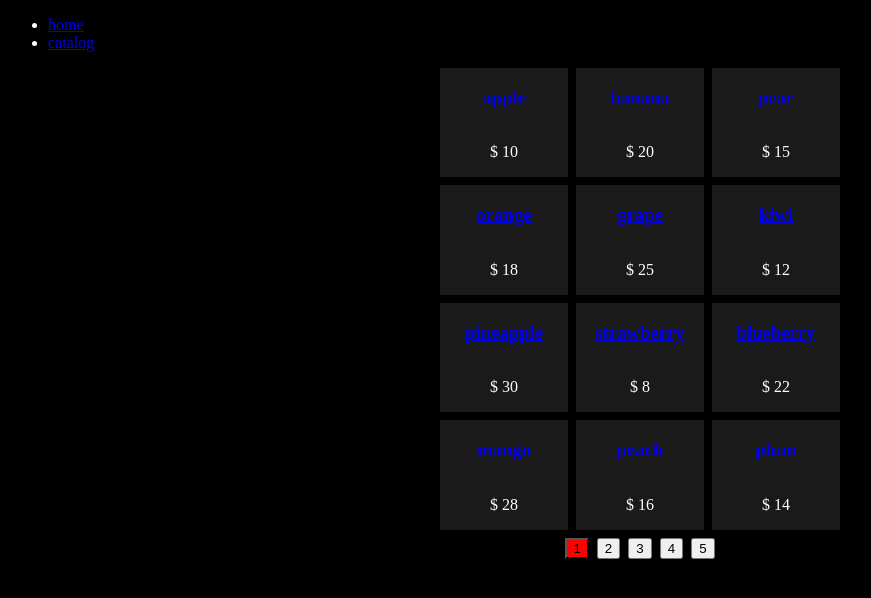
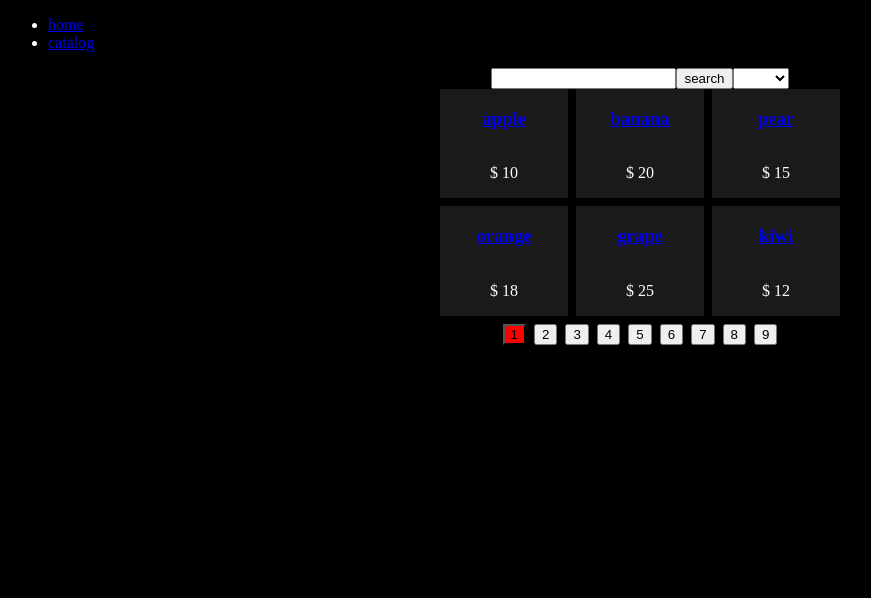
Before and after one commit to DmitriStark/Eccomerse-client, a React (Vite) app: page /products in a window 1280 px wide. Shown: the top 598 px of the page, without its empty margins (0-871 px from the left). Built offline with nearby package versions, Linux system fonts and the light colour scheme.

Commit message:
added search to catalog and search params

```diff
--- a/src/Components/Catalog.tsx
+++ b/src/Components/Catalog.tsx
@@ -1,30 +1,97 @@
-import { useState } from "react";
-import { products } from "../products";
+import  { useState } from "react";
+import { products, Product } from "../products";
 import ProductCard from "./ProductCard";
-import CatalogPagesLinks from "./CatalogPagesBar";
+import CatalogPagesLinks from "./CatalogPagesLinks";
+
+const itemsPerPage = 6;
+
+const sortCategories = ['name', 'price'];
+
+interface CatalogControlsProps {
+  handleSearch: (str: string) => void;
+  handleSort: (category: string) => void;
+}
+
+interface CatalogBoardProps {
+  cards: JSX.Element[];
+}
 
 
-const itemsPerPage = 12;
+export function Catalog() {
+  const [searchedProducts, setSearchedProducts] = useState<Product[]>(products);
+  const [curPageNum, setCurPageNum] = useState<number>(1);
+  const cards = getPageCards(curPageNum, searchedProducts);
 
-export  function Catalog() {
-  const [curPageNum, setCurPageNum] = useState<number>(1);
+  function handleSearch(str: string) {
+    const result = products.filter((p) => p.name.includes(str));
+    setSearchedProducts(result);
+  }
 
-  const firstIndex = (curPageNum - 1) * itemsPerPage;
-  const secondIndex = firstIndex + itemsPerPage;
+  function handleSort(category: string) {
+    const productsClone = [...products];
 
-  const productsCards = products
-    .slice(firstIndex, secondIndex)
-    .map((p) => <ProductCard key={p.id} product={p} />);
+    switch (category) {
+      case 'name':
+        productsClone.sort((p1, p2) => p1.name.localeCompare(p2.name));
+        break;
+      case 'price':
+        productsClone.sort((p1, p2) => p1.price - p2.price);
+        break;
+    }
+
+    setSearchedProducts(productsClone);
+  }
+
+  const pagesCount = Math.ceil(searchedProducts.length / itemsPerPage);
 
   return (
     <>
-      <div className="catalog-board">{productsCards}</div>
+      <CatalogControls handleSort={handleSort} handleSearch={handleSearch} />
+      <CatalogBoard cards={cards} />
       <CatalogPagesLinks
-      itemsPerPage={itemsPerPage}
         selectedPageNum={curPageNum}
-        products={products}
         onPageBtnClick={(num) => setCurPageNum(num)}
+        pagesCount={pagesCount}
       />
     </>
   );
 }
+
+function CatalogControls({ handleSearch, handleSort }: CatalogControlsProps) {
+  const [inputVal, setInputVal] = useState<string>('');
+
+  const sortOptions = ['', ...sortCategories].map((c) => (
+    <option key={c} value={c}>
+      {c}
+    </option>
+  ));
+
+  return (
+    <div className="catalog-board-controls">
+      <input
+        type="text"
+        value={inputVal}
+        onChange={(e) => setInputVal(e.target.value)}
+      />
+      <button onClick={() => handleSearch(inputVal)}>search</button>
+      <select onChange={(e) => handleSort(e.target.value)}>
+        {sortOptions}
+      </select>
+    </div>
+  );
+}
+
+function getPageCards(pageNum: number, allProducts: Product[]): JSX.Element[] {
+  const firstProductIndex = (pageNum - 1) * itemsPerPage;
+
+  const pageProducts = allProducts.slice(
+    firstProductIndex,
+    firstProductIndex + itemsPerPage
+  );
+
+  return pageProducts.map((p) => <ProductCard key={p.id} product={p} />);
+}
+
+function CatalogBoard({ cards }: CatalogBoardProps) {
+  return <div className="catalog-board">{cards}</div>;
+}
--- /dev/null
+++ b/src/Components/CatalogPagesLinks.tsx
@@ -0,0 +1,25 @@
+import PageLinkBtn from "./PageLinkBtn";
+
+
+interface CatalogPagesLinksProps {
+  selectedPageNum: number;
+  onPageBtnClick: (num: number) => void;
+  pagesCount: number;
+}
+
+export default function CatalogPagesLinks({
+  selectedPageNum,
+  onPageBtnClick,
+  pagesCount,
+}: CatalogPagesLinksProps) {
+  const pagesBtns = Array.from({ length: pagesCount }, (_, i) => (
+    <PageLinkBtn
+      key={i}
+      pageNum={i + 1}
+      onPageBtnClick={onPageBtnClick}
+      isSelected={i + 1 === selectedPageNum}
+    />
+  ));
+
+  return <div className="pages-links">{pagesBtns}</div>;
+}
--- /dev/null
+++ b/src/Components/PageLinkBtn.tsx
@@ -0,0 +1,21 @@
+import React from "react";
+
+interface PageLinkBtnProps {
+  pageNum: number;
+  onPageBtnClick: (num: number) => void;
+  isSelected: boolean;
+}
+
+export default function PageLinkBtn({
+  pageNum,
+  onPageBtnClick,
+  isSelected,
+}: PageLinkBtnProps) {
+  const buttonStyle: React.CSSProperties = { backgroundColor: isSelected ? 'red' : '' };
+
+  return (
+    <button style={buttonStyle} onClick={() => onPageBtnClick(pageNum)}>
+      {pageNum}
+    </button>
+  );
+}
--- a/src/index.css
+++ b/src/index.css
@@ -23,3 +23,9 @@ body {
   padding-block: .5rem;
   gap: .5rem;
 }
+
+.catalog-board-controls {
+  display: flex;
+  justify-content: center;
+  text-align: center;
+}
--- a/src/products.ts
+++ b/src/products.ts
@@ -50,3 +50,9 @@ export const products = [
   { id: "149", name: "currant", price: 12 },
   { id: "150", name: "watermelon", price: 30 }
 ];
+
+export interface Product {
+  id: string;
+  name: string;
+  price: number;
+}
```
Also changed, not shown: src/Components/CatalogPagesBar.tsx (+1 -6 lines), src/Components/ProductCard.tsx (+1 -6 lines).
